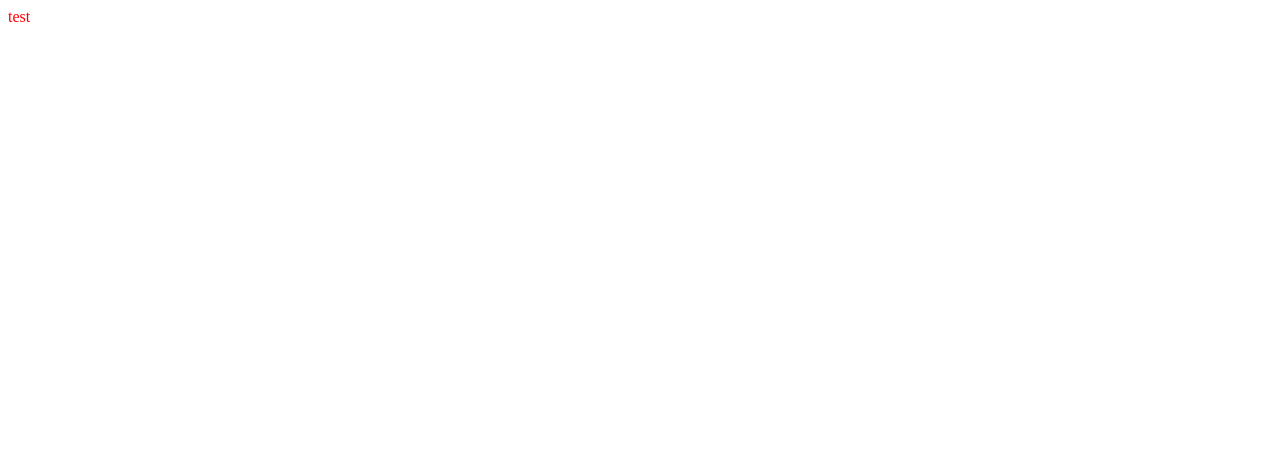
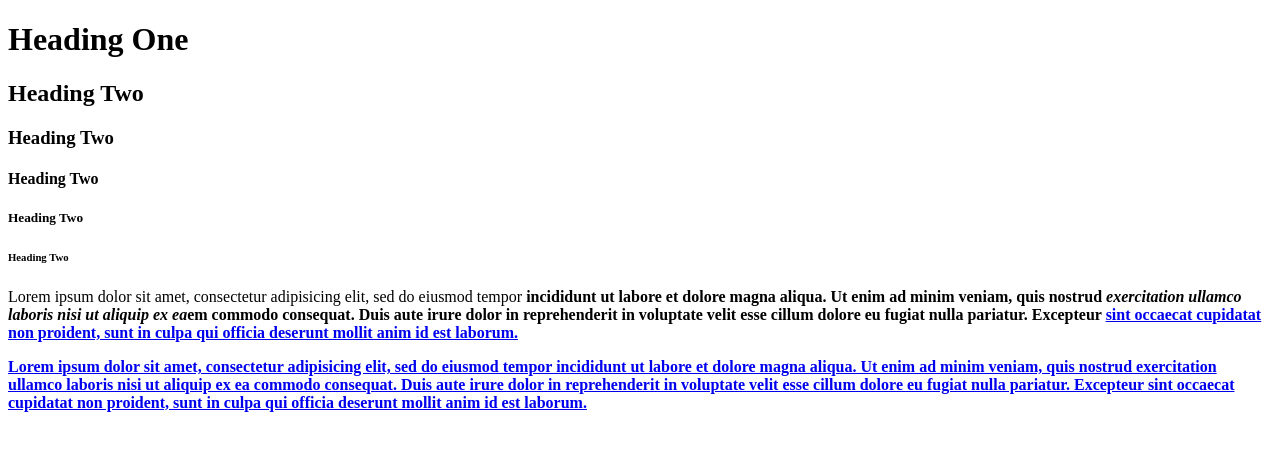
Before and after one commit to RichP11/first-github-public-, a plain HTML site: page index.html in a window 1280 px wide. Drawn offline with Linux system fonts and the light colour scheme.

Commit message:
Add files via upload

```diff
--- a/index.html
+++ b/index.html
@@ -1,13 +1,33 @@
 <!DOCTYPE html>
-<html lang="en">
-<head>
-    <meta charset="UTF-8">
-    <meta http-equiv="X-UA-Compatible" content="IE=edge">
-    <meta name="viewport" content="width=device-width, initial-scale=1.0">
-    <title>Document</title>
-    <link rel="stylesheet" href="styles.css">
-</head>
-<body>
-    test
-</body>
+<html>
+	<head>
+		<title>HTML Cheat Sheet</title>
+	</head>
+	<body>
+		<!-- Headings -->
+		<h1>Heading One</h1>
+		<h2>Heading Two</h2>
+		<h3>Heading Two</h2>
+		<h4>Heading Two</h2>
+		<h5>Heading Two</h2>
+		<h6>Heading Two</h2>
+
+		<!-- Paragraph -->
+		<p>
+			Lorem ipsum dolor sit amet, consectetur adipisicing elit, sed do eiusmod
+			tempor<strong> incididunt ut labore et dolore magna aliqua. Ut enim ad minim veniam,
+			quis nostrud<em> exercitation ullamco laboris nisi ut aliquip ex ea</em>em commodo
+			consequat. Duis aute irure dolor in reprehenderit in voluptate velit esse
+			cillum dolore eu fugiat nulla pariatur. Excepteur <a href="http://google.com" target="blank"> sint occaecat cupidatat non
+			proident, sunt in culpa qui officia deserunt mollit anim id est laborum.
+
+		</p>
+		<p>
+			Lorem ipsum dolor sit amet, consectetur adipisicing elit, sed do eiusmod
+			tempor incididunt ut labore et dolore magna aliqua. Ut enim ad minim veniam,
+			quis nostrud exercitation ullamco laboris nisi ut aliquip ex ea commodo
+			consequat. Duis aute irure dolor in reprehenderit in voluptate velit esse
+			cillum dolore eu fugiat nulla pariatur. Excepteur sint occaecat cupidatat non
+			proident, sunt in culpa qui officia deserunt mollit anim id est laborum.
+	</body>
 </html>
```
